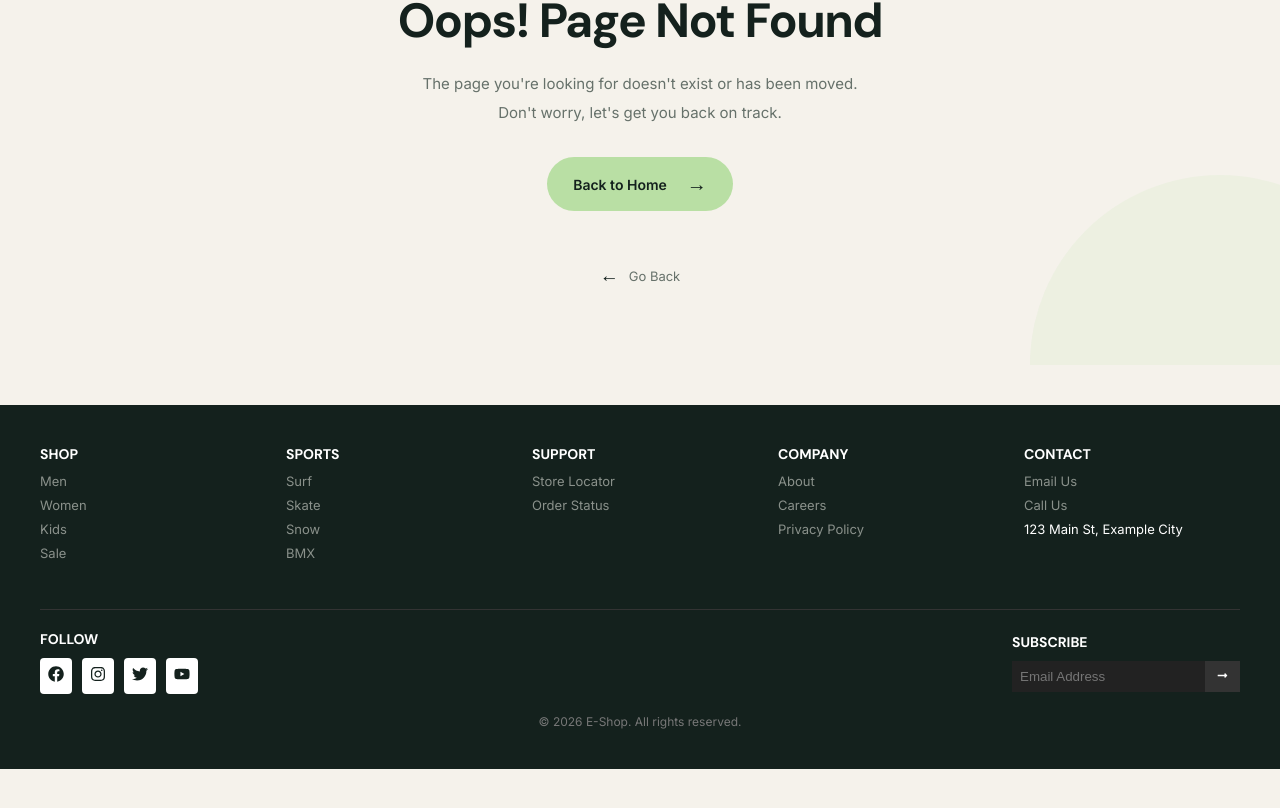
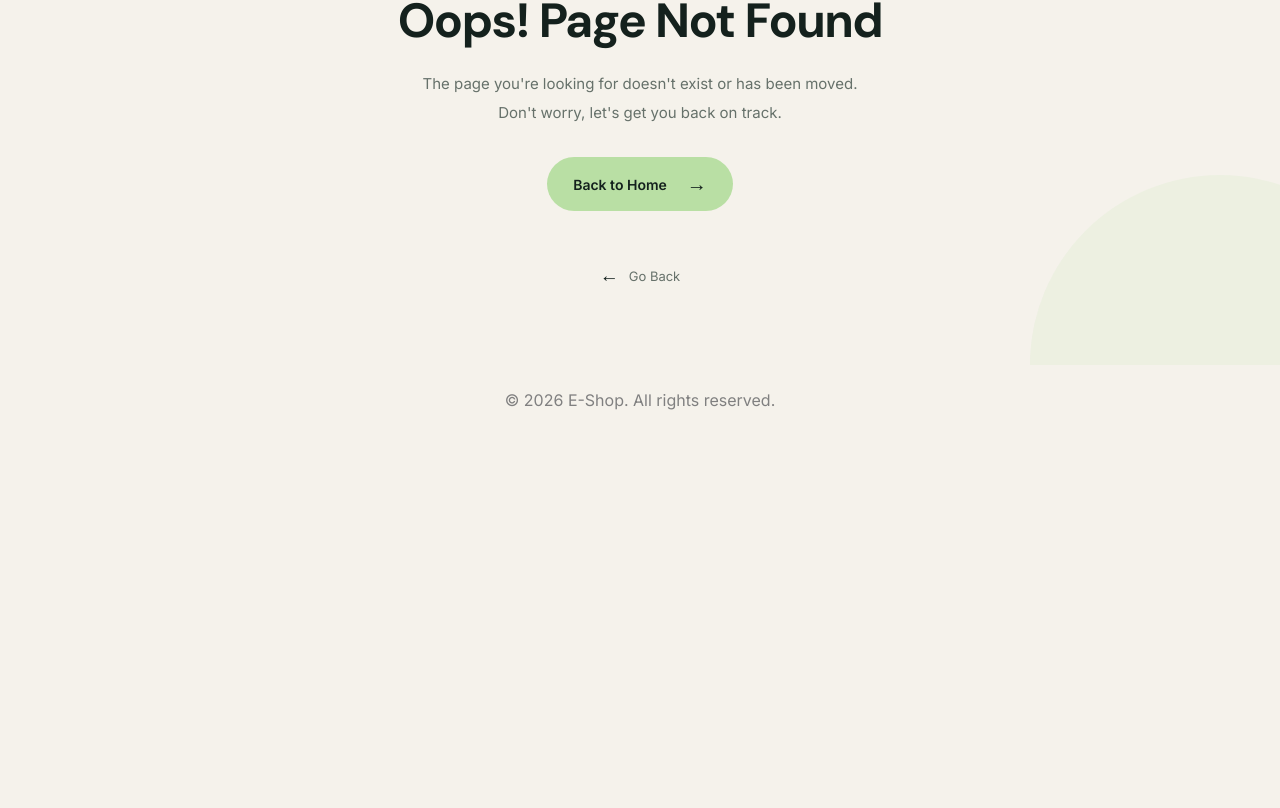
Before and after one commit to Umar1082003/E-commerce, a React (Vite) app: page /E-commerce/contact in a window 1280 px wide. Shown: the part 442-1250 px from the top of the page. After the commit the page ends 902 px from the top, so only its background shows below. Built offline with nearby package versions, Linux system fonts and the light colour scheme.

Commit message:
fixed bugs

```diff
--- a/src/components/footer/Footer.jsx
+++ b/src/components/footer/Footer.jsx
@@ -1,82 +1,7 @@
-import { FaFacebook, FaInstagram, FaTwitter, FaYoutube, FaLongArrowAltRight } from "react-icons/fa";
-
-import "./footer.css";
 function Footer() {
   return (
-    <div className="footer">
-      <div className="footer-container">
-        <div className="footer-top">
-          <div className="footer-col">
-            <h3>SHOP</h3>
-            <ul>
-              <li>Men</li>
-              <li>Women</li>
-              <li>Kids</li>
-              <li>Sale</li>
-            </ul>
-          </div>
-
-          <div className="footer-col">
-            <h3>SPORTS</h3>
-            <ul>
-              <li>Surf</li>
-              <li>Skate</li>
-              <li>Snow</li>
-              <li>BMX</li>
-            </ul>
-          </div>
-
-          <div className="footer-col">
-            <h3>SUPPORT</h3>
-            <ul>
-              <li>Store Locator</li>
-              <li>Order Status</li>
-            </ul>
-          </div>
-
-          <div className="footer-col">
-            <h3>COMPANY</h3>
-            <ul>
-              <li>About</li>
-              <li>Careers</li>
-              <li>Privacy Policy</li>
-            </ul>
-          </div>
-
-          <div className="footer-col">
-            <h3>CONTACT</h3>
-            <ul>
-              <li>Email Us</li>
-              <li>Call Us</li>
-              <li className="small-text">123 Main St, Example City</li>
-            </ul>
-          </div>
-        </div>
-
-        <div className="footer-bottom">
-          <div className="social">
-            <h3>FOLLOW</h3>
-            <div className="icons">
-              <span><FaFacebook /></span>
-              <span><FaInstagram /></span>
-              <span><FaTwitter /></span>
-              <span><FaYoutube /></span>
-            </div>
-          </div>
-
-          <div className="subscribe">
-            <h3>SUBSCRIBE</h3>
-            <div className="input-box">
-              <input type="email" placeholder="Email Address" />
-              <button><FaLongArrowAltRight size={11}/></button>
-            </div>
-          </div>
-        </div>
-
-        <p className="copyright">© 2026 E-Shop. All rights reserved.</p>
-      </div>
-    </div>
-  );
-};
+    <div style={{width: "80%" ,marginInline: "auto", color: "gray", display: "flex", justifyContent: "center", marginTop: "25px"}}>© 2026 E-Shop. All rights reserved.</div>
+  )
+}
 
 export default Footer;
--- a/src/components/footer/footer.css
+++ /dev/null
@@ -1,126 +0,0 @@
-.footer {
-  background: var(--main_color);
-  color: var(--muted);
-  padding: 40px 20px;
-  margin-top: 40px;
-}
-
-.footer-container {
-  max-width: 1200px;
-  margin: auto;
-}
-
-.footer-top {
-  display: grid;
-  grid-template-columns: repeat(5, 1fr);
-  gap: 30px;
-  margin-bottom: 40px;
-}
-
-.footer-col h3 {
-  color: var(--white_color);
-  margin-bottom: 10px;
-  font-size: 14px;
-}
-
-.footer-col ul {
-  list-style: none;
-}
-
-.footer-col li {
-  font-size: 13px;
-  margin-bottom: 8px;
-  cursor: pointer;
-  transition: 0.3s;
-}
-
-.footer-col li:hover {
-  color: var(--white_color);
-}
-
-.small-text {
-  font-size: 11px;
-  color: var(--white_color);
-}
-
-.footer-bottom {
-  display: flex;
-  justify-content: space-between;
-  align-items: center;
-  border-top: 1px solid #333;
-  padding-top: 20px;
-  flex-wrap: wrap;
-  gap: 20px;
-}
-
-.social h3,
-.subscribe h3 {
-  color: var(--white_color);
-  font-size: 14px;
-  margin-bottom: 10px;
-}
-
-.icons {
-  display: flex;
-  gap: 10px;
-}
-
-.icons span {
-  background: var(--white_color);
-  padding: 8px;
-  border-radius: 4px;
-  cursor: pointer;
-  transition: 0.3s;
-}
-
-.icons span:hover {
-  background: var(--border_color);
-}
-
-.input-box {
-  display: flex;
-}
-
-.input-box input {
-  padding: 8px;
-  border: none;
-  outline: none;
-  background: #222;
-  color: #fff;
-}
-
-.input-box button {
-  background: #333;
-  color: #fff;
-  border: none;
-  padding: 8px 12px;
-  cursor: pointer;
-}
-
-.input-box button:hover {
-  background: #555;
-}
-
-.copyright {
-  text-align: center;
-  font-size: 12px;
-  color: #777;
-  margin-top: 20px;
-}
-
-@media (max-width: 992px) {
-  .footer-top {
-    grid-template-columns: repeat(3, 1fr);
-  }
-}
-
-@media (max-width: 600px) {
-  .footer-top {
-    grid-template-columns: repeat(2, 1fr);
-  }
-
-  .footer-bottom {
-    flex-direction: column;
-    align-items: flex-start;
-  }
-}
```
